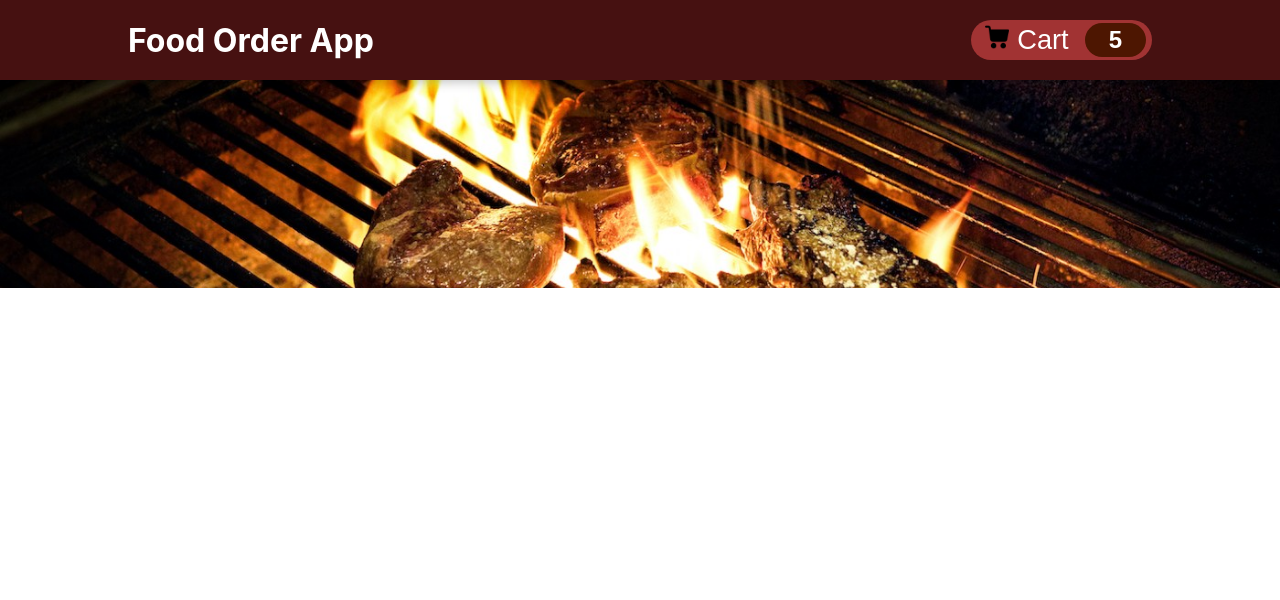
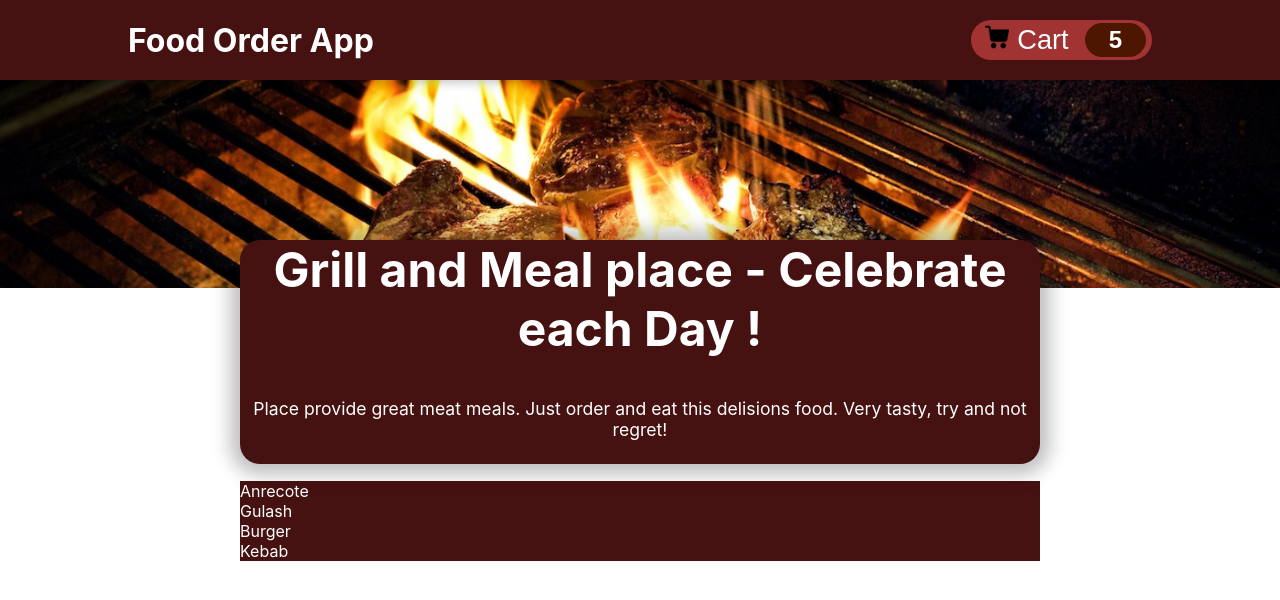
Before and after one commit to michael-ryk/p-food-order, a React (Create React App) app: page / in a window 1280 px wide. Shown: the top 600 px of the page. Built offline with nearby package versions, Linux system fonts and the light colour scheme.

Commit message:
Add list of food

```diff
--- a/src/App.js
+++ b/src/App.js
@@ -1,9 +1,13 @@
 import Header from './components/Layout/Header';
+import Food from './components/Food/Food';
 
 function App() {
   return (
     <>
       <Header />
+      <main>
+        <Food />
+      </main>
     </>
   );
 }
--- /dev/null
+++ b/src/components/Food/AvailableFood.jsx
@@ -0,0 +1,14 @@
+import DUMMY_FOOD from './DummyFoodList';
+import classes from './AvailableFood.module.css'
+
+const AvailableFood = () => {
+  return (
+    <section className={classes.food}>
+      <ul>
+        {DUMMY_FOOD.map(item => <li>{item.name}</li>)}
+      </ul>
+    </section>
+  );
+}
+
+export default AvailableFood;
--- /dev/null
+++ b/src/components/Food/AvailableFood.module.css
@@ -0,0 +1,13 @@
+.food {
+  max-width: 50rem;
+  width: 90%;
+  margin: 1rem auto;
+  background-color: #461111;
+  color: white;
+}
+
+.food ul{
+  list-style: none;
+  margin: 0;
+  padding: 0;
+}
--- /dev/null
+++ b/src/components/Food/DummyFoodList.js
@@ -0,0 +1,28 @@
+const DUMMY_FOOD = [
+  {
+    id: '1',
+    name: 'Anrecote',
+    description: 'Mega Steak 400 gram',
+    price: 39.99,
+  },
+  {
+    id: '2',
+    name: 'Gulash',
+    description: 'Great Gulash',
+    price: 16.9,
+  },
+  {
+    id: '3',
+    name: 'Burger',
+    description: 'Dolche vito burger with special addings',
+    price: 10.50,
+  },
+  {
+    id: '4',
+    name: 'Kebab',
+    description: 'Traditional Eastern Kebab',
+    price: 8.50,
+  },
+];
+
+export default DUMMY_FOOD;
--- /dev/null
+++ b/src/components/Food/Food.jsx
@@ -0,0 +1,15 @@
+import FoodSummary from './FoodSummary';
+import AvailableFood from './AvailableFood';
+
+const Food = () => {
+
+  return (
+    <>
+      <FoodSummary />
+      <AvailableFood />
+    </>
+  );
+
+}
+
+export default Food;
--- /dev/null
+++ b/src/components/Food/FoodSummary.jsx
@@ -0,0 +1,12 @@
+import classes from './FoodSummary.module.css';
+
+const FoodSummary = () => {
+  return (
+    <section className={classes.summary}>
+      <h2>Grill and Meal place - Celebrate each Day !</h2>
+      <p>Place provide great meat meals. Just order and eat this delisions food. Very tasty, try and not regret!</p>
+    </section>
+  );
+}
+
+export default FoodSummary;
--- /dev/null
+++ b/src/components/Food/FoodSummary.module.css
@@ -0,0 +1,21 @@
+.summary {
+  text-align: center;
+  max-width: 50rem;
+  margin: 1rem auto;
+  margin-top: -3rem;
+  position: relative;
+  background-color: #461111;
+  color: white;
+  border-radius: 20px;
+  box-shadow: 0 1px 18px 10px rgba(0, 0, 0, 0.25);
+}
+
+.summary h2{
+  font-size: 3rem;
+  margin-top: 0;
+}
+
+.summary p{
+  padding-bottom: 1.5rem;
+  font-size: 1.1rem;
+}
```
